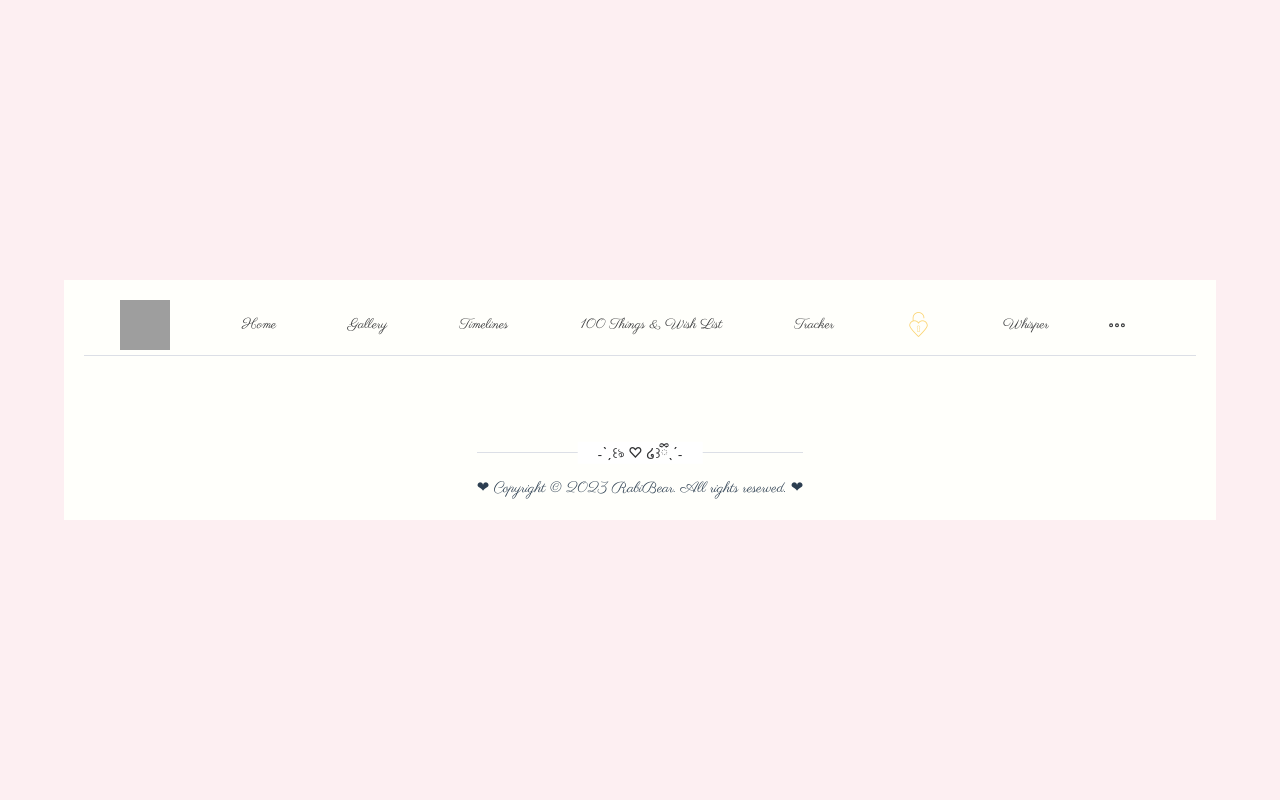
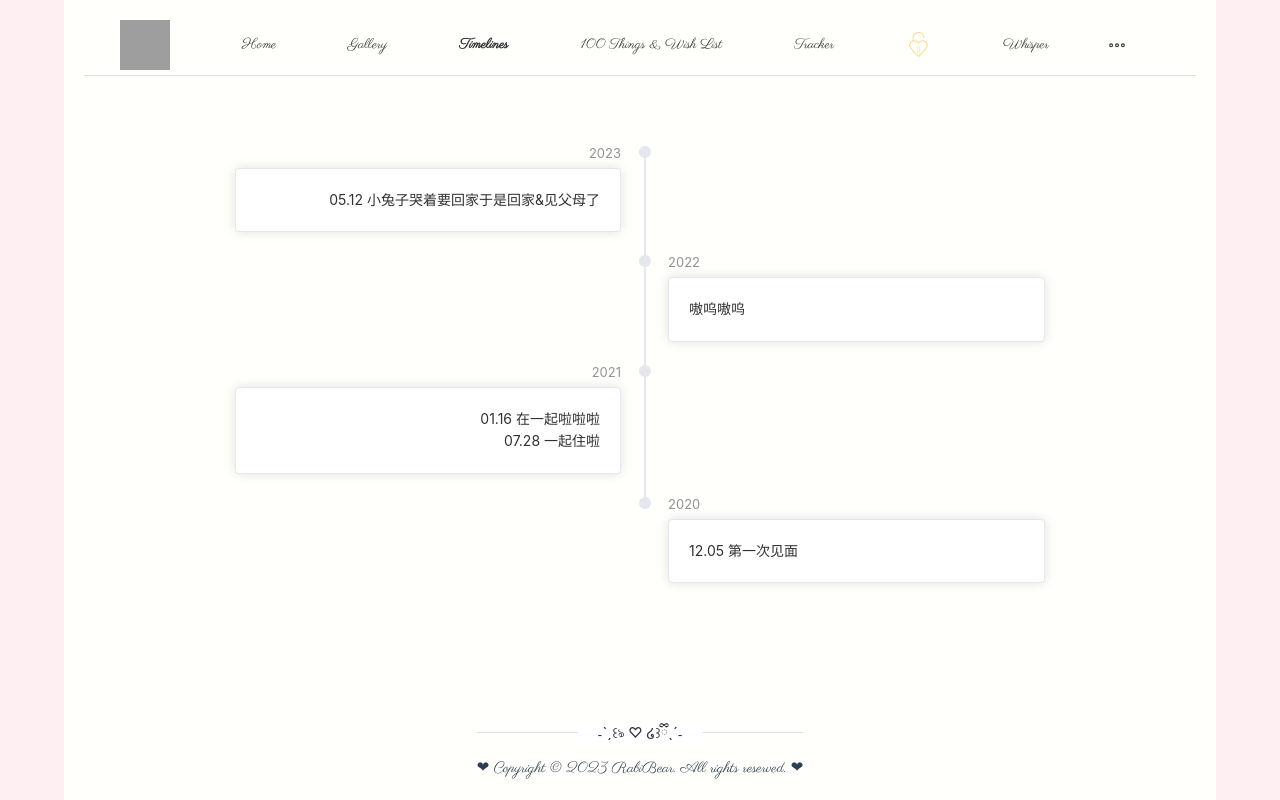
Before and after one commit to RabiRabiBear/RabiBear-Home-Web, a Vue app: page /timelines in a window 1280 px wide. Built offline with nearby package versions, Linux system fonts and the light colour scheme; grey boxes are pictures that could not be loaded; what vue-activity-calendar would draw is missing.

Commit message:
add timeline

```diff
--- a/package.json
+++ b/package.json
@@ -10,7 +10,7 @@
     "type-check": "vue-tsc --noEmit"
   },
   "dependencies": {
-    "axios": "^1.3.5",
+    "axios": "^1.4.0",
     "echarts": "^5.4.1",
     "element-plus": "^2.2.28",
     "google-fonts-webpack-plugin": "^0.4.4",
@@ -23,7 +23,7 @@
   },
   "devDependencies": {
     "@types/node": "^18.11.12",
-    "@vitejs/plugin-vue": "^4.1.0",
+    "@vitejs/plugin-vue": "^4.2.3",
     "@vue/tsconfig": "^0.1.3",
     "npm-run-all": "^4.1.5",
     "typescript": "~4.7.4",
--- a/src/App.vue
+++ b/src/App.vue
@@ -22,7 +22,7 @@ import HelloWorld from './components/HelloWorld.vue'
           <RouterLink class="router_link" to="/maintenance">Gallery</RouterLink>
         </el-menu-item>
         <el-menu-item index="3">
-          <RouterLink class="router_link" to="/maintenance">Timelines</RouterLink>
+          <RouterLink class="router_link" to="/timelines">Timelines</RouterLink>
         </el-menu-item>
         <el-menu-item index="4">
           <RouterLink class="router_link" to="/maintenance">100 Things & Wish List</RouterLink>
--- a/src/router/index.ts
+++ b/src/router/index.ts
@@ -1,7 +1,7 @@
 /*
  * @Author: Alchemistyui
  * @Date: 2023-01-29
- * @LastEditTime: 2023-04-27
+ * @LastEditTime: 2023-07-12
  * @FilePath: /RabiBear-Home-Web/src/router/index.ts
  * @Description:
  *
@@ -53,6 +53,11 @@ const router = createRouter({
       path: '/login',
       name: 'login',
       component: () => import('../views/LoginPage.vue')
+    },
+    {
+      path: '/timelines',
+      name: 'timelines',
+      component: () => import('../views/Timelines.vue')
     }
   ]
 })
--- /dev/null
+++ b/src/views/Timelines.vue
@@ -0,0 +1,61 @@
+<!--
+ * @Author: Alchemistyui
+ * @Date: 2023-07-12
+ * @LastEditTime: 2023-07-12
+ * @FilePath: /RabiBear-Home-Web/src/views/Timelines.vue
+ * @Description:
+ *
+ * Copyright (c) 2023, All Rights Reserved.
+-->
+<script lang="ts" setup>
+const activities = [
+    {
+        content: ['05.12 小兔子哭着要回家于是回家&见父母了'],
+        timestamp: '2023',
+    },
+    {
+        content: ['嗷呜嗷呜'],
+        timestamp: '2022',
+    },
+    {
+        content: ['01.16 在一起啦啦啦', '07.28 一起住啦'],
+        timestamp: '2021',
+    },
+    {
+        content: ['12.05 第一次见面'],
+        timestamp: '2020',
+    },
+]
+</script>
+
+<template>
+    <el-timeline class="timeline" hollow="true">
+        <!-- 循环判断索引的奇偶区分开左右 -->
+        <el-timeline-item v-for="(activity, index) in activities" :key="index"
+            :class="index % 2 === 0 ? 'timeline-left' : 'timeline-right'" :timestamp="activity.timestamp" placement="top">
+            <el-card>
+                <!-- <h4>{{ activity.timestamp }}</h4> -->
+                <p v-for="item in activity.content">{{ item }}</p>
+            </el-card>
+        </el-timeline-item>
+    </el-timeline>
+</template>
+
+<style scoped>
+.timeline {
+    padding: 50px;
+}
+.timeline-right {
+    left: 50%;
+    width: 40%;
+}
+.timeline-left {
+    left: 50%;
+    width: 40%;
+}
+.timeline-left :deep(.el-timeline-item__wrapper) {
+    right: 100%;
+    padding: 0 19px 0 0;
+    text-align: right;
+}
+</style>
--- a/src/views/WhatToEat.vue
+++ b/src/views/WhatToEat.vue
@@ -1,7 +1,7 @@
 <!--
  * @Author: Alchemistyui
  * @Date: 2023-01-29
- * @LastEditTime: 2023-04-26
+ * @LastEditTime: 2023-07-12
  * @FilePath: /RabiBear-Home-Web/src/views/WhatToEat.vue
  * @Description:
  *
@@ -118,4 +118,7 @@
   text-align: center;
   font-size: 2rem;
 }
+.el-transfer-panel__header span.el-checkbox__label span {
+  margin: 5rem;
+}
 </style>
```
Also changed, not shown: 1 other file (tests, documents, lock files or other folders).
